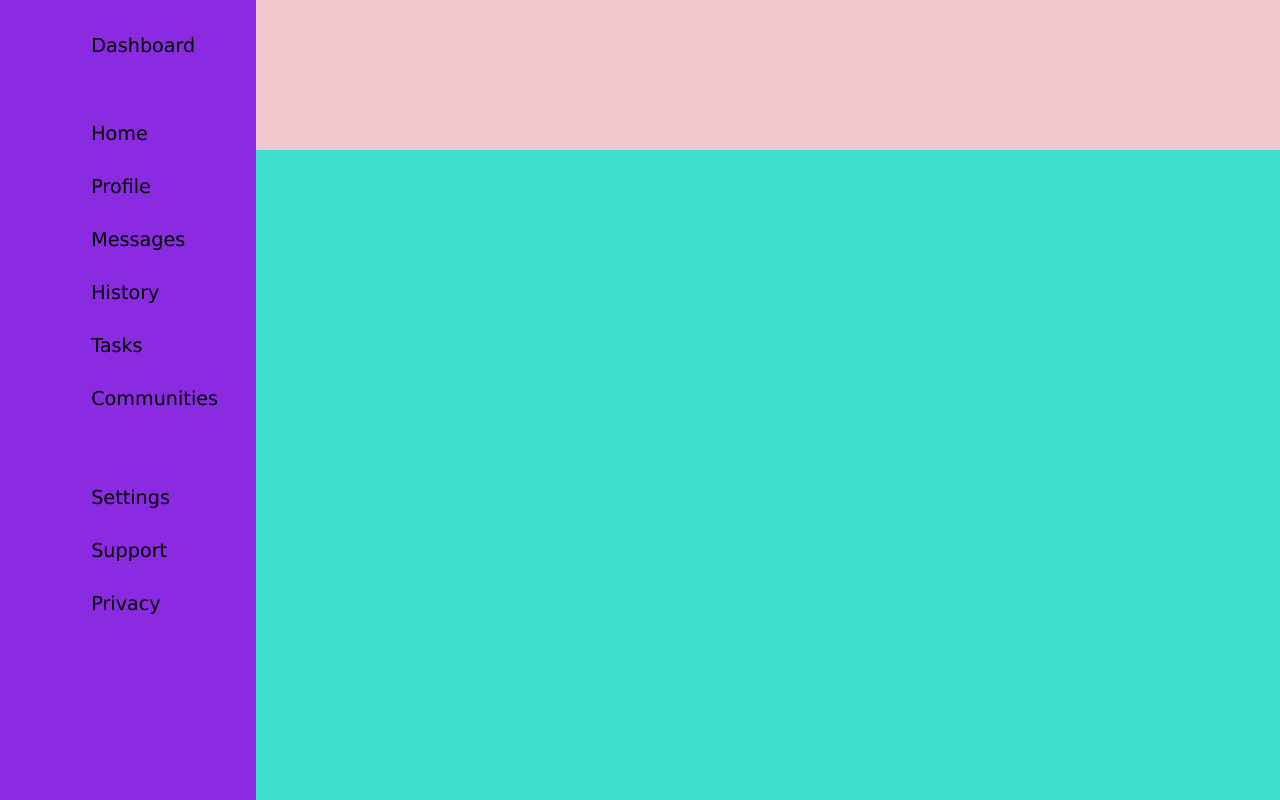
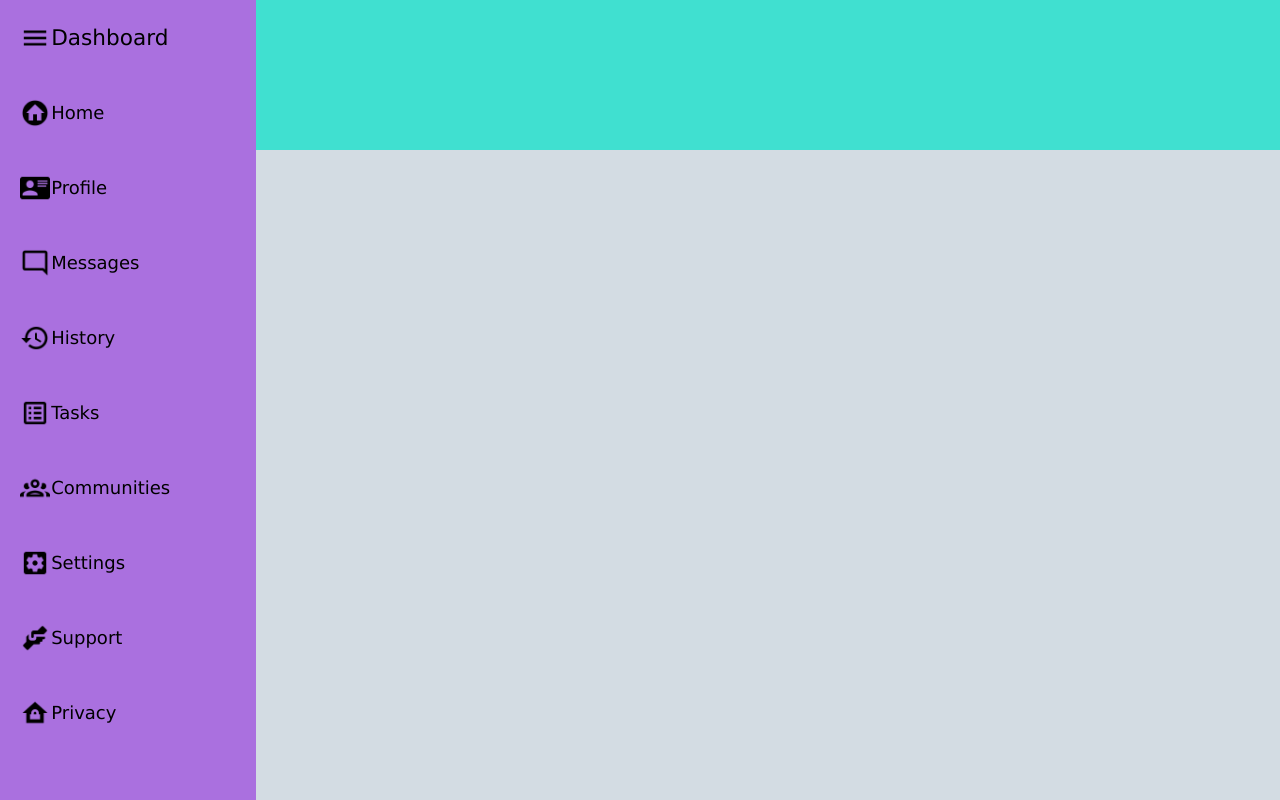
Before and after one commit to bigbrainSK/admin_dashboard, a plain HTML site: page index.html in a window 1280 px wide. Shown: the top 800 px of the page. Drawn offline with Linux system fonts and the light colour scheme.

Commit message:
create proper formatting for sidebar with icon imgs

```diff
--- a/index.html
+++ b/index.html
@@ -8,20 +8,28 @@
 </head>
 <body>
     <div class="sidebar">
-        <ul class="dash_list">
-            <li id="dashboard">Dashboard</li>
-            <li>Home</li>
-            <li>Profile</li>
-            <li>Messages</li>
-            <li>History</li>
-            <li>Tasks</li>
-            <li>Communities</li>
-            <br>
-            <br>
-            <li>Settings</li>
-            <li>Support</li>
-            <li>Privacy</li>
-        </ul>
+        <img src="dashboard.png"  alt="three lines stacked icon" />
+        <span id="dash_icon">Dashboard</span>
+        <img src="home.png" alt="icon of a home">
+        <span>Home</span>
+        <img src="profile.png" alt="icon of a profile card">
+        <span>Profile</span>
+        <img src="messages.png" alt="icon of chat bubble">
+        <span>Messages</span>
+        <img src="history.png" alt="icon of clock pointing counter clockwise">
+        <span>History</span>
+        <img src="tasks.png" alt="icon of bulleted list">
+        <span>Tasks</span>
+        <img src="communities.png" alt="icon of three people close together">
+        <span>Communities</span>
+        <img src="settings.png" alt="icon of cog" id="settings_icon">
+        <span>Settings</span>
+        <img src="support.png" alt="icon of a handshake">
+        <span>Support</span>
+        <img src="privacy.png" alt="icon of a house with a padlock">
+        <span>Privacy</span>
+
+
     </div>
     <div class="header">
 
@@ -31,4 +39,5 @@
 
     </div>
 </body>
+
 </html>
--- a/styles.css
+++ b/styles.css
@@ -1,38 +1,38 @@
 body {
-    background-color:turquoise;
+    background-color:rgb(211, 220, 227);
     color:black;
     font-family: 'Lucida Sans', 'Lucida Sans Regular', 'Lucida Grande', 'Lucida Sans Unicode', Geneva, Verdana, sans-serif;
     display:grid;
     grid-template-columns: clamp(150px, 20%, 300px) clamp(900px, 80%, 1800px);
-    grid-template-rows: clamp(150px, 20%, 300px) clamp(800px, 80%, 1600px);
+    grid-template-rows: clamp(150px, 20%, 300px) clamp(900px, 80%, 1800px);
     margin:0;
 }
 
 .sidebar {
-    background-color:blueviolet;
+    background-color:rgb(170, 112, 223);
     display:grid;
     grid-template-columns: clamp(25px, 20%, 75px) clamp(100px, 70%, 300px);
+    grid-template-rows: repeat(10, 75px);
+    align-items:center;
     grid-row: 1 /  span 2;
-    font-size: larger;
+    font-size: large;
+}
 
+#dash_icon {
+    font-size:larger;
+}
+
+.header {
+    background-color:turquoise;
+    grid-column: 2 / span 1;
+}
+
+img {
+    height: 30px;
+    width:auto;
+    padding-left:20px;
 }
 
 .dash_list {
     list-style-type: none;
-    grid-column: 2 / span 1;
 }
-
-li {
-    padding-top:15px;
-    padding-bottom:15px;
-
-}
-
-#dashboard {
-    padding-bottom:50px;
-}
-
-.header {
-    background-color:rgb(243, 201, 208);
-    grid-column: 2 / span 1;
-}
```
